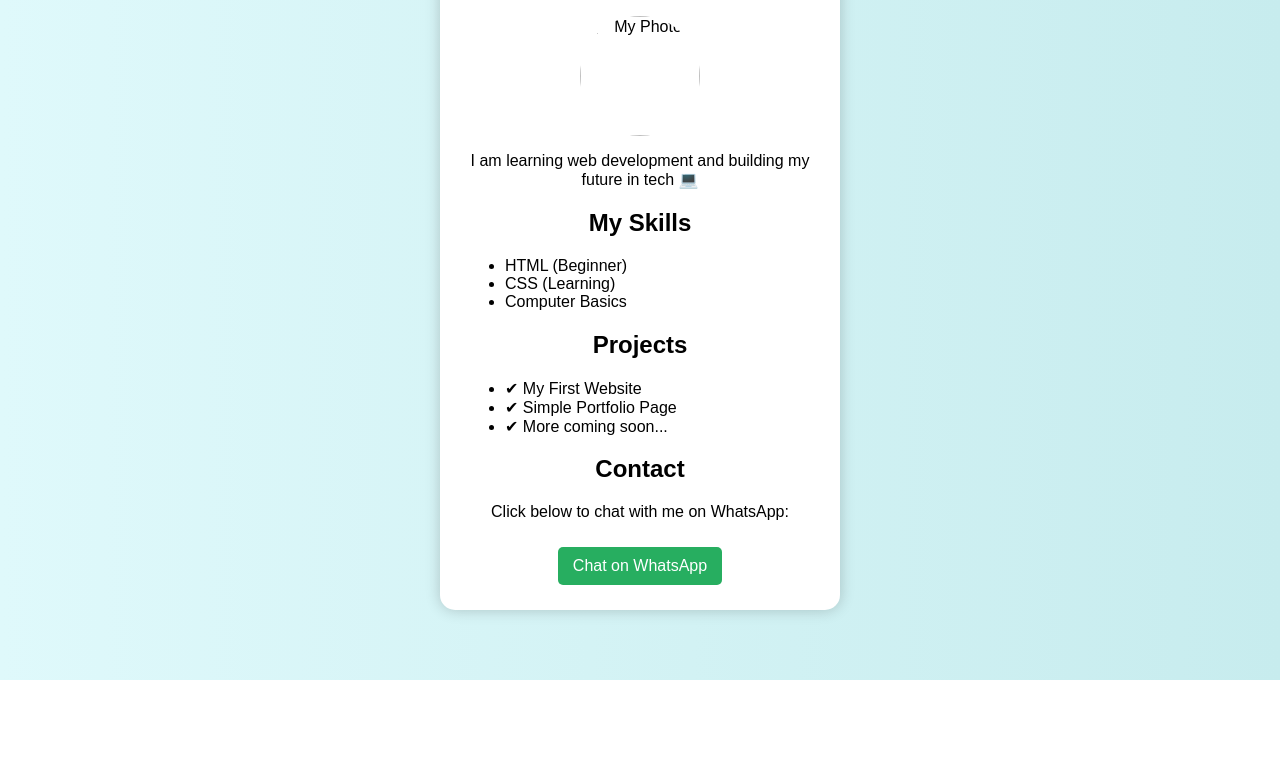
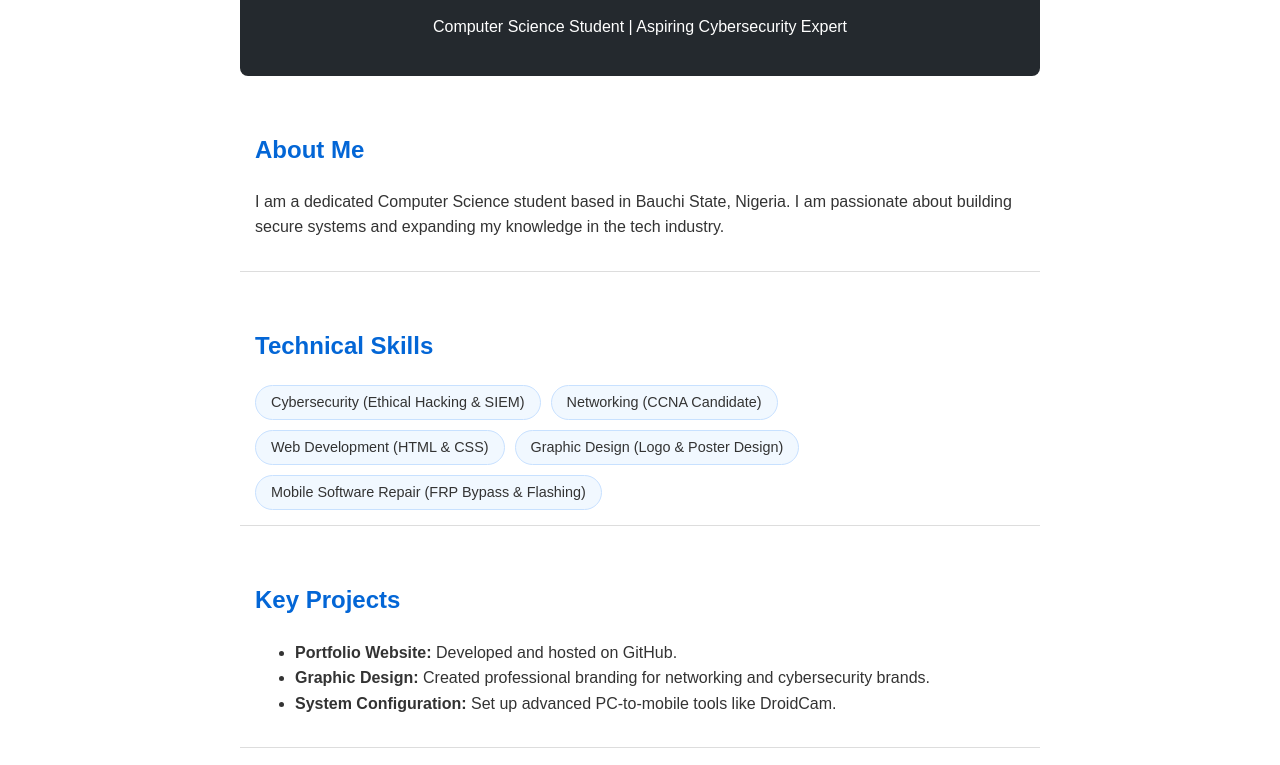
Before and after one commit to bbaba-dev/b-baba-portfolio, a plain HTML site: page index.html in a window 1280 px wide. Shown: the part 120-885 px from the top of the page. Before the commit the page ends 800 px from the top, so only its background shows below. Drawn offline with Linux system fonts and the light colour scheme.

Commit message:
Update index.html

```diff
--- a/index.html
+++ b/index.html
@@ -1,64 +1,60 @@
-<div class="box">
-    <h1>Hello, I am B.BABA 👋</h1>
+<!DOCTYPE html>
+<html lang="en">
+<head>
+    <meta charset="UTF-8">
+    <meta name="viewport" content="width=device-width, initial-scale=1.0">
+    <title>B.BABA | Portfolio</title>
+    <style>
+        body { font-family: Arial, sans-serif; line-height: 1.6; color: #333; max-width: 800px; margin: auto; padding: 20px; }
+        header { background: #24292e; color: white; padding: 20px; text-align: center; border-radius: 8px; }
+        section { margin: 20px 0; padding: 15px; border-bottom: 1px solid #ddd; }
+        h2 { color: #0366d6; }
+        .skills-list { display: flex; flex-wrap: wrap; gap: 10px; }
+        .skill-item { background: #f1f8ff; padding: 5px 15px; border-radius: 20px; border: 1px solid #c8e1ff; font-size: 0.9em; }
+        footer { text-align: center; font-size: 0.8em; margin-top: 50px; color: #666; }
+    </style>
+</head>
+<body>
 
-    <img src="myphoto.jpg" alt="My Photo" width="120" style="border-radius:50%; margin-top:10px;">
+    <header>
+        <h1>B.BABA</h1>
+        <p>Computer Science Student | Aspiring Cybersecurity Expert</p>
+    </header>
 
-    <p>I am learning web development and building my future in tech 💻</p>
+    <section id="about">
+        <h2>About Me</h2>
+        <p>I am a dedicated Computer Science student based in Bauchi State, Nigeria. I am passionate about building secure systems and expanding my knowledge in the tech industry.</p>
+    </section>
 
-    <h2>My Skills</h2>
-    <ul style="text-align:left;">
-        <li>HTML (Beginner)</li>
-        <li>CSS (Learning)</li>
-        <li>Computer Basics</li>
-    </ul>
+    <section id="skills">
+        <h2>Technical Skills</h2>
+        <div class="skills-list">
+            <span class="skill-item">Cybersecurity (Ethical Hacking & SIEM)</span>
+            <span class="skill-item">Networking (CCNA Candidate)</span>
+            <span class="skill-item">Web Development (HTML & CSS)</span>
+            <span class="skill-item">Graphic Design (Logo & Poster Design)</span>
+            <span class="skill-item">Mobile Software Repair (FRP Bypass & Flashing)</span>
+        </div>
+    </section>
 
-    <h2>Projects</h2>
-    <ul style="text-align:left;">
-        <li>✔ My First Website</li>
-        <li>✔ Simple Portfolio Page</li>
-        <li>✔ More coming soon...</li>
-    </ul>
+    <section id="projects">
+        <h2>Key Projects</h2>
+        <ul>
+            <li><strong>Portfolio Website:</strong> Developed and hosted on GitHub.</li>
+            <li><strong>Graphic Design:</strong> Created professional branding for networking and cybersecurity brands.</li>
+            <li><strong>System Configuration:</strong> Set up advanced PC-to-mobile tools like DroidCam.</li>
+        </ul>
+    </section>
 
-    <h2>Contact</h2>
-    <p>Click below to chat with me on WhatsApp:</p>
+    <section id="contact">
+        <h2>Contact Me</h2>
+        <p>Email: <a href="mailto:babanbaba3035@gmail.com">babanbaba3035@gmail.com</a></p>
+        <p>Phone: 08130357920</p>
+    </section>
 
-    <a href="https://wa.me/234813XXXXXXX" target="_blank">
-        Chat on WhatsApp
-    </a>
-</div>
-<style>
-body {
-    font-family: Arial, sans-serif;
-    background: linear-gradient(to right, #dff9fb, #c7ecee);
-    text-align: center;
-    margin: 0;
-    padding: 20px;
-}
+    <footer>
+        <p>&copy; 2026 B.BABA. All rights reserved.</p>
+    </footer>
 
-.box {
-    background: white;
-    padding: 25px;
-    width: 350px;
-    margin: auto;
-    border-radius: 15px;
-    box-shadow: 0px 0px 15px rgba(0,0,0,0.2);
-}
-
-h1 {
-    color: #2c3e50;
-}
-
-a {
-    text-decoration: none;
-    color: white;
-    background: #27ae60;
-    padding: 10px 15px;
-    border-radius: 5px;
-    display: inline-block;
-    margin-top: 10px;
-}
-
-a:hover {
-    background: #219150;
-}
-</style>
+</body>
+</html>
```
